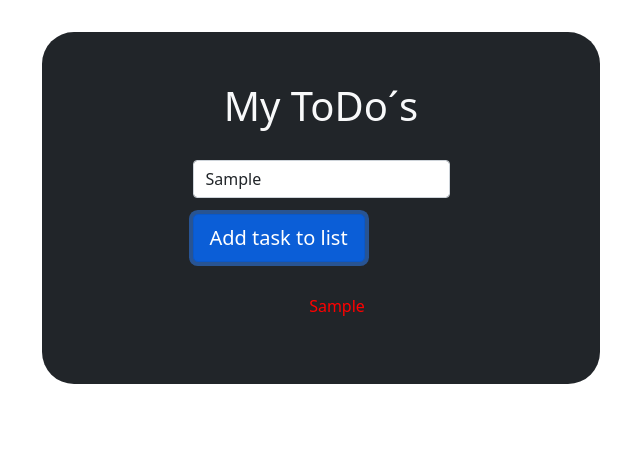
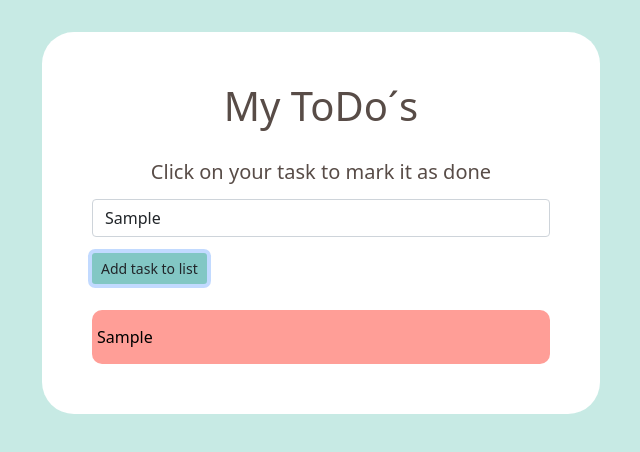
Before and after one commit to marialovgren/todo-list, a plain HTML site: page index.html in a window 1280 px wide. Both pictures are taken after typing "Sample" into the empty fields and a click on the button "Add task to list". Shown: the whole page, without its empty margins (319-959 px from the left). Drawn offline with nearby package versions, Linux system fonts and the light colour scheme.

Commit message:
added style to todo-list

```diff
--- a/app.js
+++ b/app.js
@@ -10,7 +10,7 @@ const app = Vue.createApp({
             newTodoTitle: "",
 
             todos: [
-                { title: "", completed: false },
+
             ],
         }
     },
--- a/index.html
+++ b/index.html
@@ -16,26 +16,22 @@
 
 <body>
 	<div id="app" class="container">
-        <div class="todoWrapper bg-dark text-light col-6 d-flex flex-column align-items-center">
+        <div class="todoWrapper col-12 col-lg-6 d-flex flex-column align-items-center">
             <h1>My ToDo´s</h1>
-		    <div class="mb-3">
-
+            <h5>Click on your task to mark it as done</h5>
             <form action="" @submit.prevent="createNewTodo" class="col-12">
-                    <input
+                <input required
                     type="text"
                     class="form-control"
                     v-model="newTodoTitle"
                     placeholder="Add your task"
 		        />
 
-                    <div class="my-3">
-                        <button class="btn btn-primary btn-lg" type="submit"
+                <button class="btn btn-sm my-3" type="submit"
                     >Add task to list</button>
-                    </div>
             </form>
-	        </div>
 
-		    <ul class="todolist">
+		    <ul class="todolist align-self-start m-0 p-0 col-12">
 			    <li
 				    v-for="todo in todos"
                     @click="toggleTodo(todo)"
--- a/style.css
+++ b/style.css
@@ -2,8 +2,14 @@
  * Generic styles
  */
 
+ body {
+    background-color: #C7EAE4;
+    margin: 0;
+ }
+
 h1, h2, h3, h4, h5, h6 {
 	margin-bottom: 0.75em;
+    color: #584c47;
 }
 
 hr {
@@ -16,6 +22,7 @@ hr {
 .todoWrapper {
     border-radius: 2em;
     padding: 50px;
+    background-color: white;
 }
 
 #app {
@@ -28,19 +35,35 @@ hr {
 
 .todolist .completed  {
 	font-style: italic;
-	color: green;
+	color: #82C7C4;
 }
 
 .todolist li {
-    color: red;
+    color: black;
+    background-color: #FF9E97;
+    padding-top: 15px;
+    padding-bottom: 15px;
+    padding-left: 5px;
+    margin-top: 10px;
+    border-radius: 10px;
+
+}
+
+.todolist li:hover {
+    font-weight: bold;
 }
 
 li {
     list-style: none;
 }
 
-.buttons {
+.btn {
 	display: flex;
 	flex-direction: column;
 	align-items: center;
+    background-color: #82C7C4;
 }
+
+button:hover {
+    background-color: #20948c;
+}
```
Lines whose indentation alone changed are shown as unchanged.
